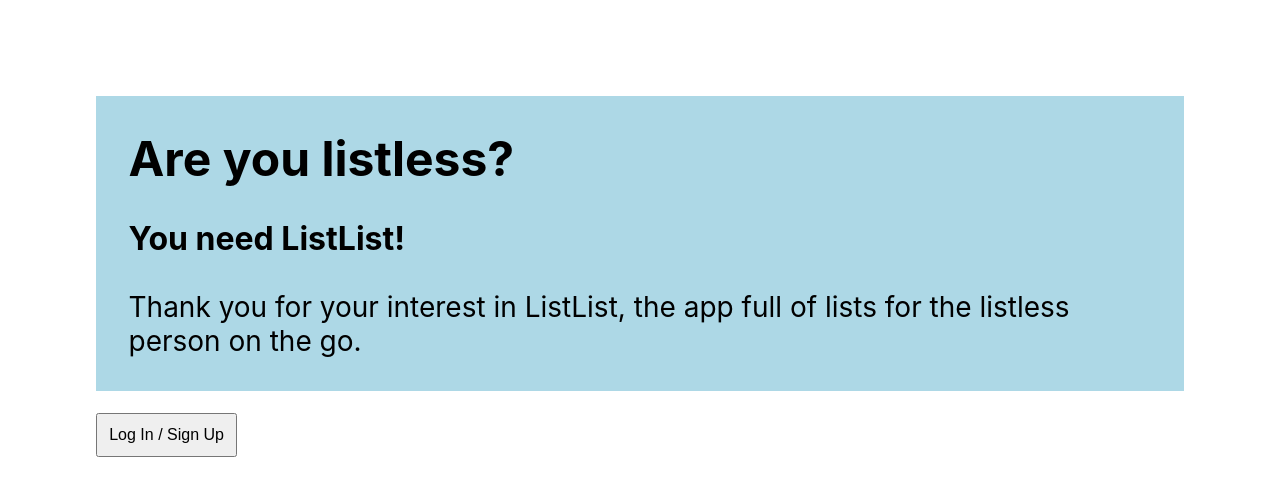
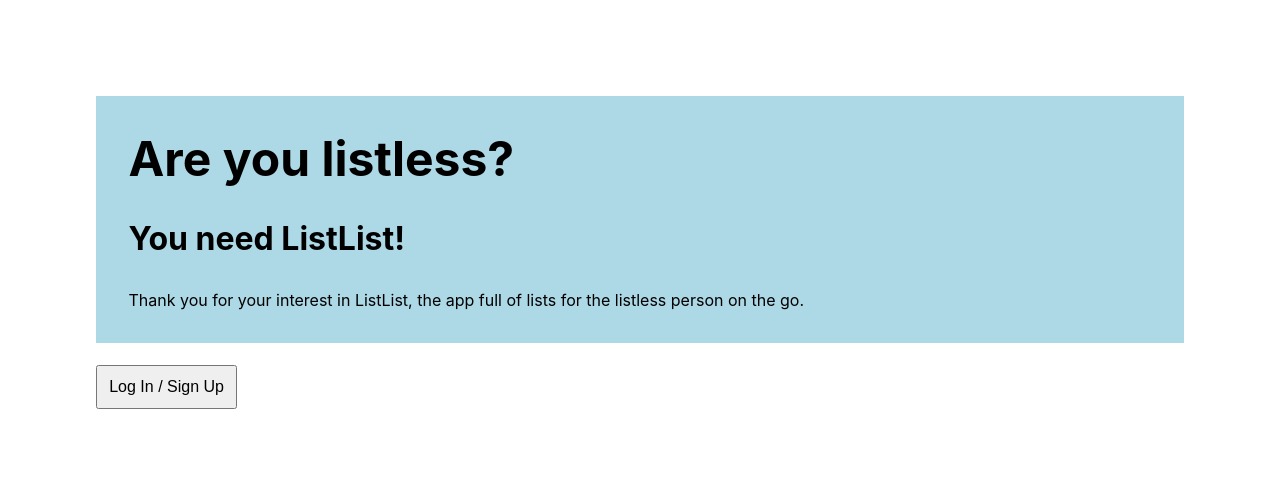
Before and after one commit to tompsherman/listlist_fe, a React (Create React App) app: page / in a window 1280 px wide. Shown: the top 496 px of the page. Built offline with nearby package versions, Linux system fonts and the light colour scheme.

Commit message:
relative font sizing

```diff
--- a/src/App.css
+++ b/src/App.css
@@ -58,7 +58,7 @@
     background-color: antiquewhite;
     box-sizing: border-box;
     width: 100%;
-    font-size: 0.75em;
+    font-size: 6vw;
   }
 
   .nav {
@@ -121,7 +121,7 @@
   h3 {
     font-size: 2em;
   }
-  p {
-    font-size: 1.75em;
-  }
+  /* p {
+    font-size: 6vw;
+  } */
 }
```
